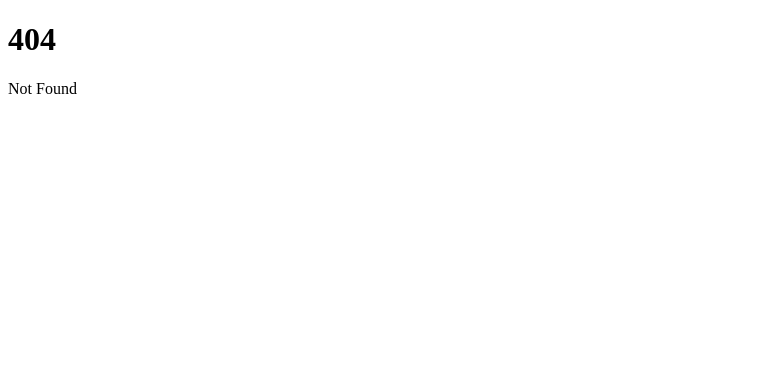
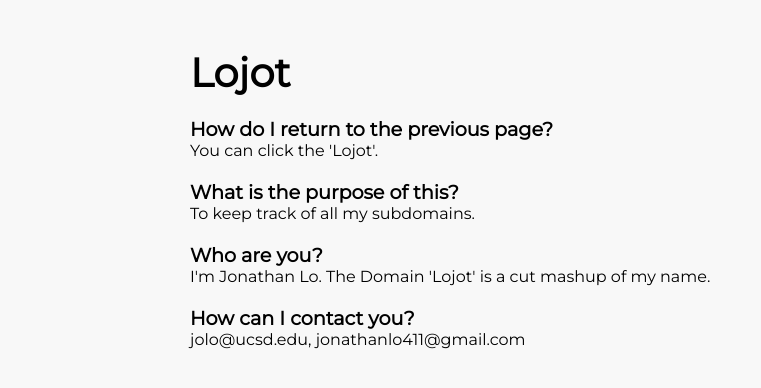
Before and after one commit to jonathanlo411/lojot, a SvelteKit app: page /about in a window 1280 px wide. Before the commit this address had no page. Shown: the top 388 px of the page, without its empty margins (0-761 px from the left). Built offline with nearby package versions, Linux system fonts and the light colour scheme.

Commit message:
feat: add about page

```diff
--- /dev/null
+++ b/src/routes/+layout.svelte
@@ -0,0 +1,46 @@
+
+<section>
+    <div id="center">
+        <a href='/' id="title">Lojot</a>
+        <slot></slot>
+    </div>
+</section>
+
+<style>
+    /* General Styling */
+    @import url('https://fonts.googleapis.com/css?family=Montserrat&display=swap');
+    * {
+        box-sizing: border-box;
+        margin: 0;
+    }
+    :global(body) {
+        /* General Styling */
+        box-sizing: border-box;
+        margin: 0;
+
+        /* Color vars */
+        --base-bg: #f8f8f8;
+    }
+
+    section {
+		font-family: 'Montserrat', 'Poppins';
+		background-color: var(--base-bg);
+		height: 100vh;
+	}
+
+    #center {
+        width: min(900px, 93.5%);
+        margin: 0 auto;
+        padding-top: 3rem;
+    }
+    #title, #title:visited {
+        font-size: 2.5rem;
+        font-weight: bold;
+        color: black;
+        text-decoration: none;
+    }
+    #title:hover {
+        text-decoration: underline;
+        cursor: pointer;
+    }
+</style>
--- a/src/routes/+page.svelte
+++ b/src/routes/+page.svelte
@@ -1,14 +1,10 @@
 <script lang='ts'>
-    import webconfig from "$webconfig/config.json";
+    import webconfig from "$webconfig/domains.json";
     import PreviewCard from "$lib/client/subdomain-card.svelte";
 </script>
 
-
 <section>
-    <div id="center">
-        <h1 id="title">Lojot</h1>
-        <p id="description">This site contains information about all the subdomains attached to <a target='_blank' rel='noreferrer' href='https://lojot.com'>lojot.com</a>. The websites list are generally miscellaneous personal projects, schoolwork, things that happen to be attached to my domain.</p>
-
+    <p id="description">This site contains information about all the subdomains attached to <a target='_blank' rel='noreferrer' href='https://lojot.com'>lojot.com</a>. The websites list are generally miscellaneous personal projects, schoolwork, things that happen to be attached to my domain. For more information click <a href='/about'>here</a>.</p>
     {#each Object.entries(webconfig) as [topic, domainInfo]}
         {#if domainInfo.length != 0}
         <!-- {topic} -->
@@ -22,42 +18,16 @@
         </div>
         {/if}
     {/each}
-    </div>
 </section>
 
-
 <style global>
-    /* General Styling */
-    @import url('https://fonts.googleapis.com/css?family=Montserrat&display=swap');
     * {
         box-sizing: border-box;
         margin: 0;
     }
-    :global(body) {
-        /* General Styling */
-        box-sizing: border-box;
-        margin: 0;
+    a, a:visited { color: blue;; }
 
-        /* Color vars */
-        --base-bg: #f8f8f8;
-    }
-    a, a:visited { color: blue; }
 
-    section {
-		font-family: 'Montserrat', 'Poppins';
-		background-color: var(--base-bg);
-		height: 100vh;
-	}
-
-    #center {
-        width: min(900px, 93.5%);
-        margin: 0 auto;
-    }
-    #title {
-        padding-top: 3rem;
-        font-size: 2.5rem;
-        font-weight: bold;
-    }
     #description {
         font-size: 1.1rem;
     }
@@ -70,7 +40,7 @@
     }
     .card-list {
         display: grid;
-        margin: auto;
+        margin: 0.5rem auto;
         grid-template-columns: repeat(3, 33%);
         grid-auto-rows: 0.5fr;
     }
--- /dev/null
+++ b/src/routes/about/+page.svelte
@@ -0,0 +1,24 @@
+<script lang='ts'>
+    import questions from "$webconfig/faq.json";
+</script>
+
+<section>
+    {#each Object.entries(questions) as [question, response]}
+        <div class="answer-segment">
+            <h2>{question}</h2>
+            <p>{response}</p>
+        </div>
+    {/each}
+</section>
+
+<style>
+    * {
+        margin: 0;
+    }
+
+    .answer-segment {
+        margin: 1.25rem auto;
+    }
+    .answer-segment h2 { font-size: 1.2rem; }
+    .answer-segment p { font-size: 1rem; }
+</style>
--- /dev/null
+++ b/src/webconfig/faq.json
@@ -0,0 +1,6 @@
+{
+    "How do I return to the previous page?": "You can click the 'Lojot'.",
+    "What is the purpose of this?": "To keep track of all my subdomains.",
+    "Who are you?": "I'm Jonathan Lo. The Domain 'Lojot' is a cut mashup of my name.",
+    "How can I contact you?": "jolo@ucsd.edu, jonathanlo411@gmail.com"
+}
```
Also changed, not shown: src/webconfig/domains.json (renamed from src/webconfig/config.json). Lines whose indentation alone changed are shown as unchanged.
